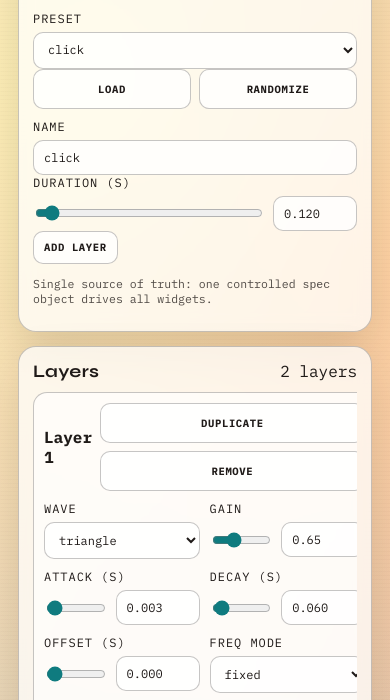
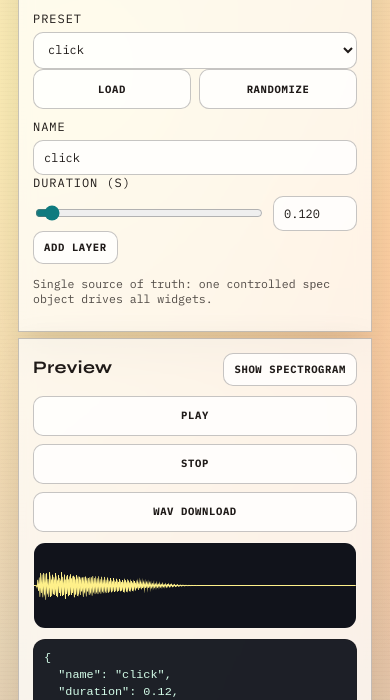
Before and after one commit to to5ta/sfx-gen, a website built with Vite: page index.html in a window 390 px wide. Shown: the part 88-788 px from the top of the page. Built offline with nearby package versions, Linux system fonts and the light colour scheme.

Commit message:
Add preview mode toggle and mobile top-panel merge

```diff
--- a/src/main.js
+++ b/src/main.js
@@ -9,6 +9,7 @@ const FILTER_TYPES = ['lowpass', 'highpass'];
 const state = {
   spec: cloneSpec(PRESETS[DEFAULT_PRESET]),
   selectedPreset: DEFAULT_PRESET,
+  previewMode: 'wave',
   rendered: null,
   audioContext: null,
   sourceNode: null,
@@ -56,14 +57,15 @@ app.innerHTML = `
     <section class="panel panel-preview">
       <div class="section-head">
         <h2>Preview</h2>
+        <button id="toggleViewBtn" type="button">Show Spectrogram</button>
       </div>
       <div class="row-buttons">
         <button id="playBtn" type="button">Play</button>
         <button id="stopBtn" type="button">Stop</button>
         <button id="downloadBtn" type="button">WAV Download</button>
       </div>
-      <canvas id="waveCanvas" width="760" height="160"></canvas>
-      <canvas id="specCanvas" width="760" height="220"></canvas>
+      <canvas id="waveCanvas" class="preview-canvas" width="760" height="200" title="Click to switch view"></canvas>
+      <canvas id="specCanvas" class="preview-canvas" width="760" height="200" title="Click to switch view"></canvas>
       <pre id="jsonView"></pre>
     </section>
   </main>
@@ -82,6 +84,7 @@ const ui = {
   playBtn: document.getElementById('playBtn'),
   stopBtn: document.getElementById('stopBtn'),
   downloadBtn: document.getElementById('downloadBtn'),
+  toggleViewBtn: document.getElementById('toggleViewBtn'),
   waveCanvas: document.getElementById('waveCanvas'),
   specCanvas: document.getElementById('specCanvas'),
   jsonView: document.getElementById('jsonView')
@@ -444,6 +447,18 @@ const renderLayerList = () => {
   });
 };
 
+const setPreviewMode = (mode) => {
+  state.previewMode = mode;
+  const showingWave = mode === 'wave';
+  ui.waveCanvas.style.display = showingWave ? 'block' : 'none';
+  ui.specCanvas.style.display = showingWave ? 'none' : 'block';
+  ui.toggleViewBtn.textContent = showingWave ? 'Show Spectrogram' : 'Show Curve';
+};
+
+const togglePreviewMode = () => {
+  setPreviewMode(state.previewMode === 'wave' ? 'spec' : 'wave');
+};
+
 const render = () => {
   ui.nameInput.value = state.spec.name;
   ui.durationInput.value = formatNum(state.spec.duration, 3);
@@ -454,6 +469,7 @@ const render = () => {
   const rendered = ensureRendered();
   renderWaveform(rendered);
   renderSpectrogram(rendered);
+  setPreviewMode(state.previewMode);
   ui.jsonView.textContent = JSON.stringify(state.spec, null, 2);
 };
 
@@ -591,5 +607,17 @@ ui.downloadBtn.addEventListener('click', () => {
   downloadWav();
 });
 
+ui.toggleViewBtn.addEventListener('click', () => {
+  togglePreviewMode();
+});
+
+ui.waveCanvas.addEventListener('click', () => {
+  togglePreviewMode();
+});
+
+ui.specCanvas.addEventListener('click', () => {
+  togglePreviewMode();
+});
+
 populatePresetSelect();
 render();
--- a/src/styles.css
+++ b/src/styles.css
@@ -217,6 +217,7 @@ button:hover {
   border-radius: 12px;
   border: 1px solid rgba(255, 255, 255, 0.2);
   margin-bottom: 10px;
+  cursor: pointer;
 }
 
 #jsonView {
@@ -254,6 +255,23 @@ button:hover {
 }
 
 @media (max-width: 640px) {
+  .panel-sidebar {
+    order: 1;
+    border-bottom-left-radius: 0;
+    border-bottom-right-radius: 0;
+    margin-bottom: -8px;
+  }
+
+  .panel-preview {
+    order: 2;
+    border-top-left-radius: 0;
+    border-top-right-radius: 0;
+  }
+
+  .panel-layers {
+    order: 3;
+  }
+
   #layersContainer {
     display: grid;
     grid-auto-flow: column;
```
